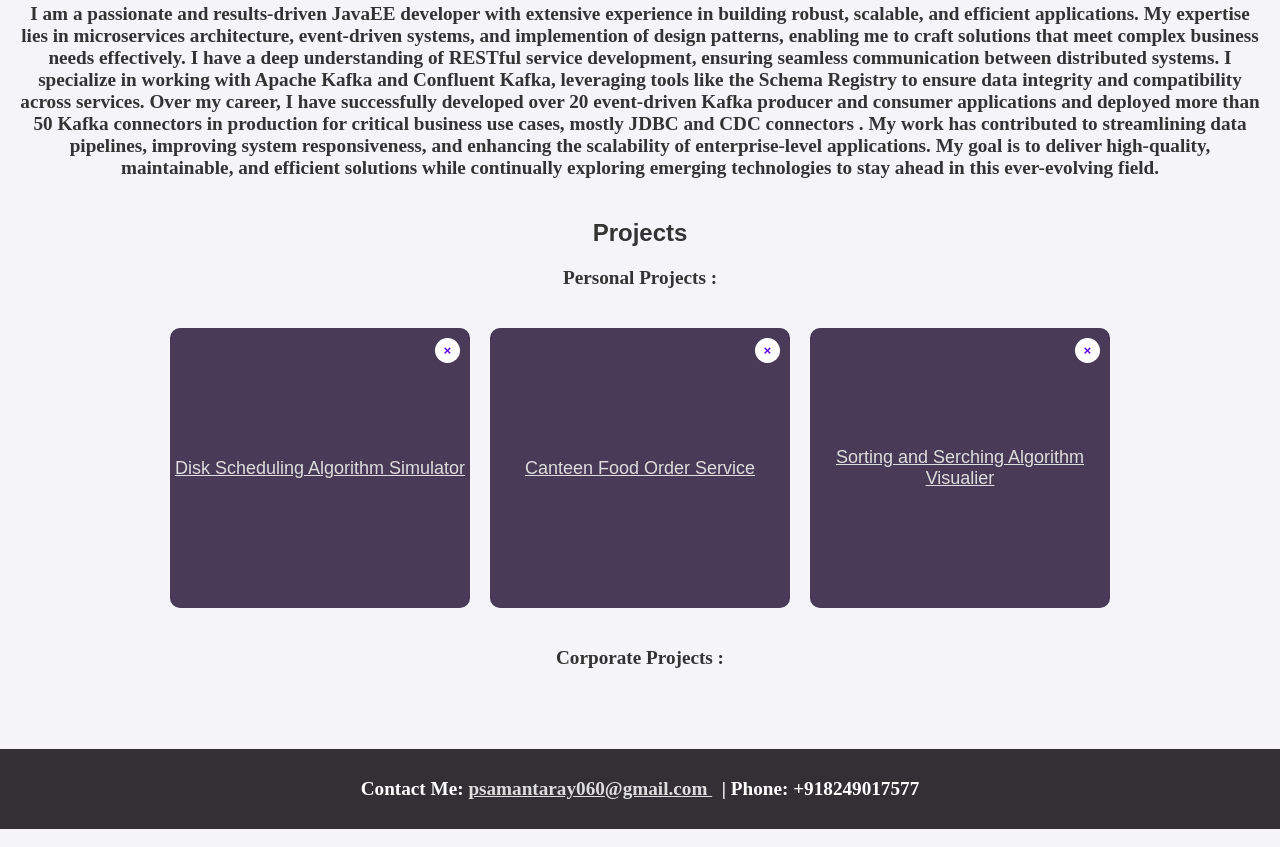
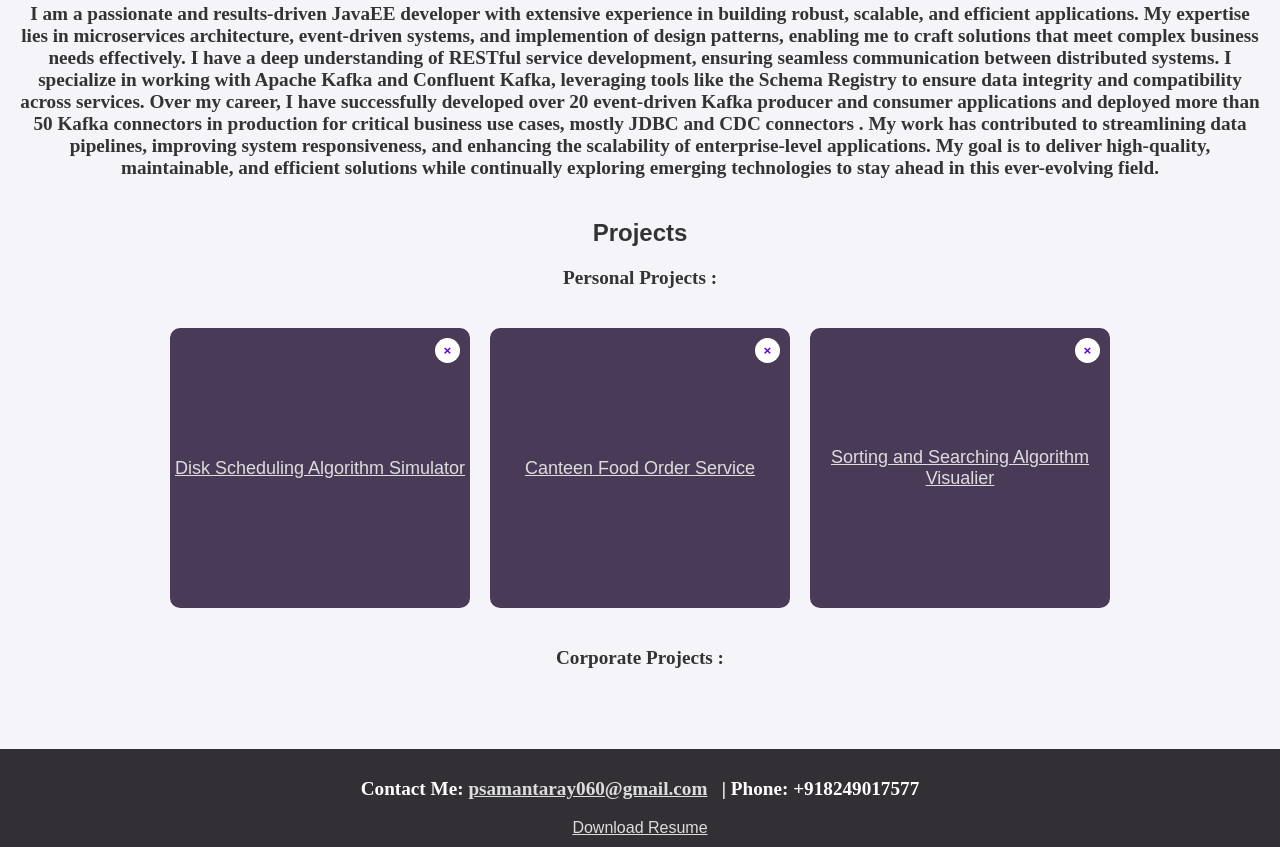
Before and after one commit to rishisamantaray/portfolio, a plain HTML site: page index.html in a window 1280 px wide. Shown: the part 426-1273 px from the top of the page. Drawn offline with nearby package versions, Linux system fonts and the light colour scheme.

Commit message:
Update index.html

```diff
--- a/index.html
+++ b/index.html
@@ -54,7 +54,7 @@
                 </div>
                 <div class="project-card" data-title="Skills : JavaScript, DSA, CSS" data-desc="All type of Sorting and Searching algorithms visualization" data-link="https://algovisulizerio.netlify.app/">
 
-                    <div class="card-content"><a href="https://algovisulizerio.netlify.app/">Sorting and Serching Algorithm Visualier</a></div>
+                    <div class="card-content"><a href="https://algovisulizerio.netlify.app/">Sorting and Searching Algorithm Visualier</a></div>
                 </div>
             </div>
 
@@ -67,11 +67,15 @@
 
         </section>
     </main>
-    <footer>
-        <div class="footer-container">
-            <p>Contact Me: <a href="https://mail.google.com/mail/u/0/#inbox?compose=GTvVlcRzBWKnBBfWtzTkwZqmFDmNVvRMVjwHtMZkpgTrNNfDXlVCKNbsfqNSkRTwgRLWTdKZVQBCV"> psamantaray060@gmail.com </a> &nbsp; | Phone: +918249017577</p>
-        </div>
-    </footer>
+ <footer>
+    <div class="footer-container">
+        <p>Contact Me: <a href="mailto:psamantaray060@gmail.com">psamantaray060@gmail.com</a> &nbsp; | Phone: +918249017577</p>
+        <a href="resume.pdf" class="resume-button" target="_blank" download>
+            Download Resume
+        </a>
+    </div>
+</footer>
+
     <script src="script.js"></script>
 </body>
 </html>
```
